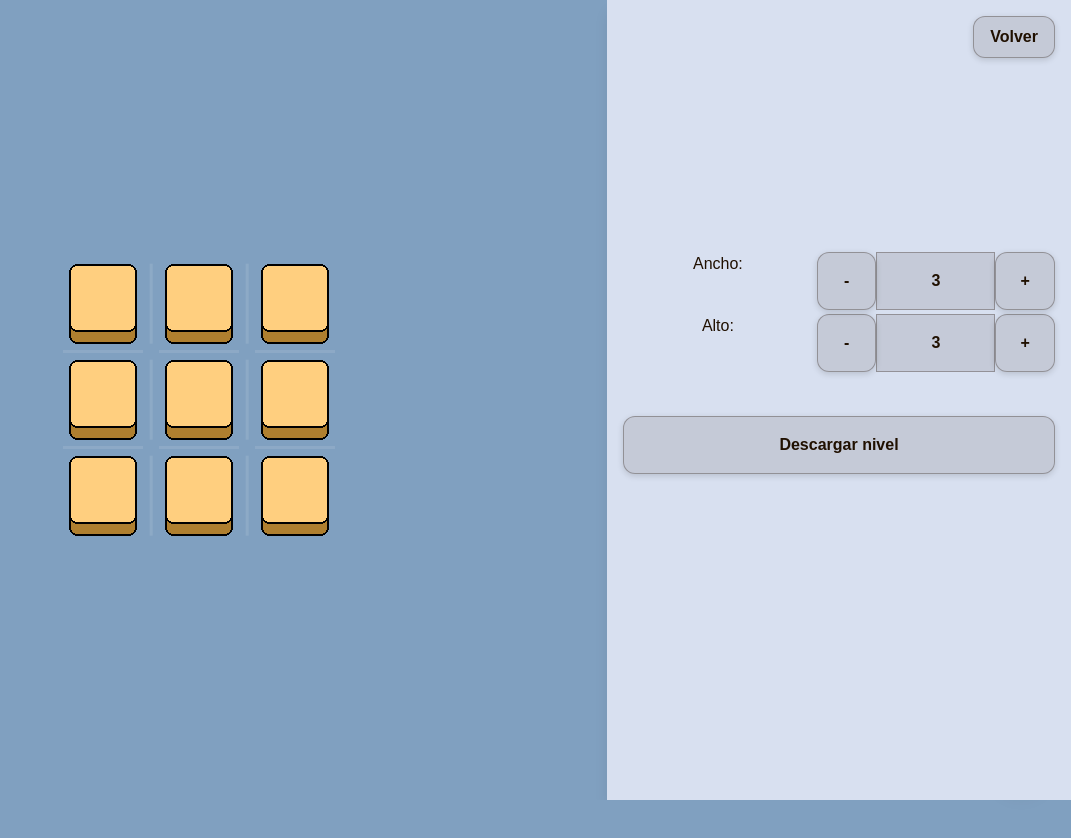
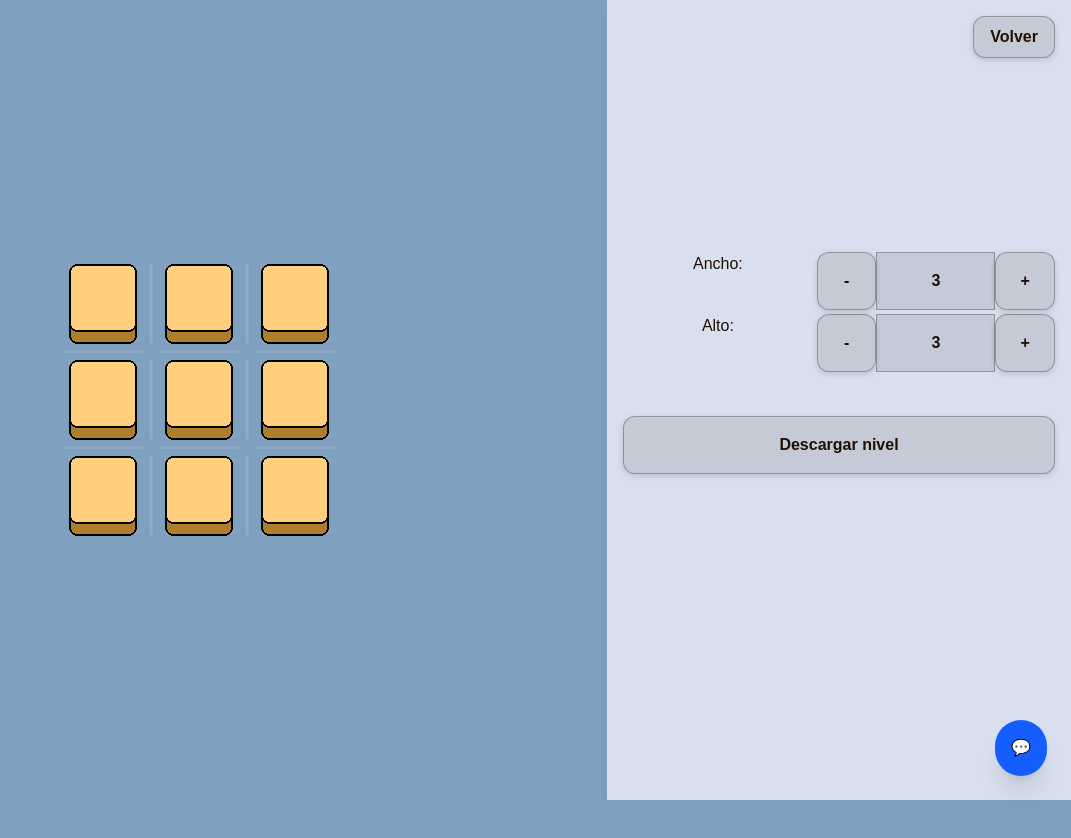
Before and after one commit to RobTamGon/Editor-KnowTheSpace, a Next.js app: page /editor in a window 1280 px wide. Shown: the top 838 px of the page, without its empty margins (209-1280 px from the left). Built offline with nearby package versions, Linux system fonts and the light colour scheme.

Commit message:
Detalles

```diff
--- a/src/app/components/FloatingChatWidget.jsx
+++ b/src/app/components/FloatingChatWidget.jsx
@@ -10,7 +10,7 @@ export default function FloatingChatWidget({ messages, input, setInput, sendMess
       {/* Floating Button */}
       <button
         onClick={() => setOpen(!open)}
-        className="fixed bottom-6 right-6 bg-blue-600 hover:bg-blue-700 text-white p-4 rounded-full shadow-xl transition-all"
+        className="fixed bottom-6 right-6 bg-blue-600 hover:bg-blue-700 text-white p-4 rounded-full shadow-xl transition-all font-bold bg-blue-600 text-white hover:bg-blue-700 transition-all shadow-lg hover:shadow-blue-600/40"
       >
         💬
       </button>
@@ -19,9 +19,9 @@ export default function FloatingChatWidget({ messages, input, setInput, sendMess
       {open && (
         <div className="fixed bottom-20 right-6 w-80 h-96 bg-white border shadow-xl rounded-lg flex flex-col animate-fade-in">
           {/* Header */}
-          <div className="p-3 bg-blue-600 text-white font-bold flex justify-between">
+          <div className="p-3 bg-blue-600 text-white font-bold flex justify-between items-center">
             Asistente de Editor de Niveles KnowTheSpace
-            <button onClick={() => setOpen(false)}>✖</button>
+            <button className="text-white font-bold hover:text-gray-200 transition-colors" onClick={() => setOpen(false)}>✖</button>
           </div>
 
           {/* Messages */}
@@ -50,7 +50,7 @@ export default function FloatingChatWidget({ messages, input, setInput, sendMess
             />
             <button
               onClick={sendMessage}
-              className="bg-blue-600 text-white px-4 rounded-r"
+              className="bg-blue-600 hover:bg-blue-700 text-white px-4 rounded-r transition-colors shadow-md"
             >
               ➤
             </button>
--- a/src/app/editor/page.js
+++ b/src/app/editor/page.js
@@ -249,7 +249,7 @@ export default function Editor() {
 					<div className="md:col-span-5 md:ml-4">
 						<Layout />
 					</div>
-					<div className="md:col-span-3 md:ml-4 shadow-lg z-50 backdrop-blur-md" style={Style}>
+					<div className="md:col-span-3 md:ml-4 shadow-lg backdrop-blur-md" style={Style}>
 						<Menu />
 					</div>
 				</div>
--- a/src/app/home/page.js
+++ b/src/app/home/page.js
@@ -140,10 +140,10 @@ export default async function Home() {
 
         {/* BOTONES CENTRALES */}
         <div className="flex justify-center gap-6 flex-wrap mt-6">
-          <CenterButton text="Buscar niveles" href="#" />
+          {/* <CenterButton text="Buscar niveles" href="#" /> */}
           <CenterButton text="Editor" href="/editor" />
-          <CenterButton text="Niveles creados" href="#" />
-          <CenterButton text="Niveles guardados" href="#" />
+          {/* <CenterButton text="Niveles creados" href="#" />
+          <CenterButton text="Niveles guardados" href="#" /> */}
         </div>
       </main>
 
```
